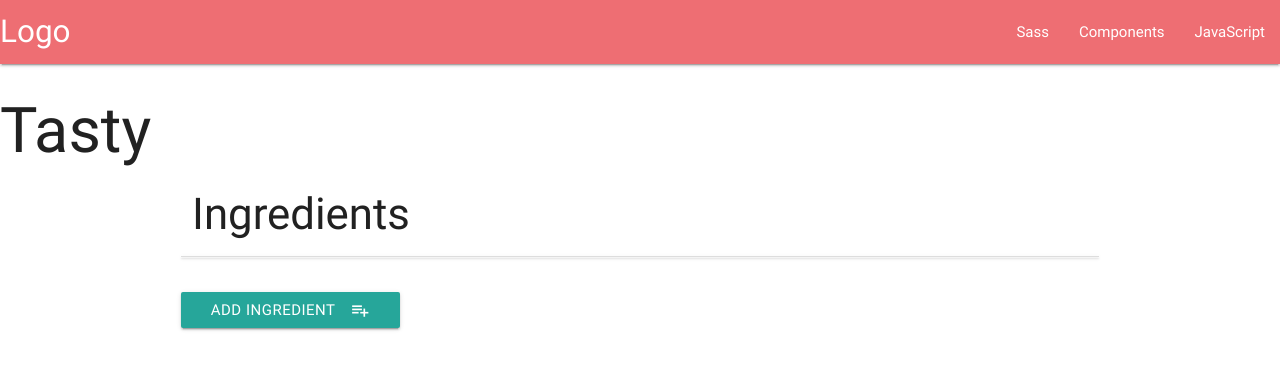
After one commit to Deoh/juice_and_blend, a Flask app: page /get_ingredients in a window 1280 px wide. The commit adds this page. Shown: the top 370 px of the page. Run offline with Flask 2, Linux system fonts and the light colour scheme; data that the repository does not hold is empty; some libraries are stand-ins or nearby versions.

```diff
--- a/app.py
+++ b/app.py
@@ -16,6 +16,7 @@ app.config["MONGO_DBNAME"] = "recipe_book"
 
 mongo = PyMongo(app)
 
+#------------------------Drinks----------------------
 
 @app.route('/')
 @app.route('/get_drink')
@@ -34,7 +35,9 @@ def add_drink():
 @app.route('/insert_drink', methods=['POST'])
 def insert_drink():
     drink = mongo.db.drink
-   #drink.insert_one(request.form.to_dict())
+    #come back to this
+    #ingredients = mongo.db.ingredients
+    #drink.insert(request.form.to_dict())
     #drink.insert_one(request.form.to_dict(flat=False))
 
     drink.insert_one({
@@ -49,6 +52,11 @@ def insert_drink():
         'low_energy_sport': request.form.to_dict()['low_energy_sport'],
         'endurance_activities': request.form.to_dict()['endurance_activities']
     })
+    #come back to this
+    ingredients.insert({
+        'ingredient_name': request.form.to_dict()['ingredient_name'][-1],
+    })
+
     return redirect(url_for('get_drink'))
 
 
@@ -84,6 +92,44 @@ def remove_drink(drink_id):
     mongo.db.drink.remove({'_id': ObjectId(drink_id)})
     return redirect(url_for('get_drink'))
 
+#------------------------Ingredients----------------------
+
+@app.route('/get_ingredients')
+def get_ingredients():
+    return render_template('ingredients.html',
+                           ingredients=mongo.db.ingredients.find())
+
+
+@app.route('/edit_ingredient/<ingredient_id>')
+def edit_ingredient(ingredient_id):
+    the_ingredient = mongo.db.ingredients.find_one({"_id": ObjectId(ingredient_id)})
+    return render_template('editIngredient.html', ingredient=the_ingredient)
+
+
+@app.route('/update_ingredient/<ingredient_id>', methods=["POST"])
+def update_ingredient(ingredient_id):
+    mongo.db.ingredients.update(
+        {'_id': ObjectId(ingredient_id)},
+        {'ingredient_name': request.form.get('ingredient_name')})
+    return redirect(url_for('get_ingredients'))
+
+
+@app.route('/delete_ingredient/<ingredient_id>')
+def delete_ingredient(ingredient_id):
+    mongo.db.ingredients.remove({'_id': ObjectId(ingredient_id)})
+    return redirect(url_for('get_ingredients'))
+
+
+@app.route('/insert_ingredient', methods=['POST'])
+def insert_ingredient():
+    category_doc = {'ingredient_name': request.form.get('ingredient_name')}
+    mongo.db.ingredients.insert_one(category_doc)
+    return redirect(url_for('get_ingredients'))
+
+
+@app.route('/add_ingredient')
+def add_ingredient():
+    return render_template('addIngredient.html')
 
 if __name__ == '__main__':
     app.run(host=os.environ.get('IP'),
--- a/templates/base.html
+++ b/templates/base.html
@@ -14,6 +14,18 @@
 </head>
 
 <body>
+    <header>
+        <nav>
+            <div class="nav-wrapper">
+                <a href="#" class="brand-logo">Logo</a>
+                <ul id="nav-mobile" class="right hide-on-med-and-down">
+                    <li><a href="sass.html">Sass</a></li>
+                    <li><a href="badges.html">Components</a></li>
+                    <li><a href="collapsible.html">JavaScript</a></li>
+                </ul>
+            </div>
+        </nav>
+    </header>
 	<h1>Tasty</h1>
     <div class="container">
         {% block content %}
@@ -26,7 +38,6 @@
 		$(document).ready(function(){
             $('.collapsible').collapsible();
             $('select').material_select();
-
 
             // switch input
             $('#general_fitness').click(function(){
--- a/templates/editDrink.html
+++ b/templates/editDrink.html
@@ -70,8 +70,9 @@
 			</div>
 			<div class="switch col s12 m6 l2">
 				<label>
+                    <input id="aerobic_exerciseH" name="aerobic_exercise" type="hidden" value="false" >
                     {% if drink.aerobic_exercise %}
-                    <input id="aerobic_exercise" name="aerobic_exercise" type="checkbox" checked>
+                    <input id="aerobic_exercise" name="aerobic_exercise" type="checkbox" value='true' checked>
                     {% else %}
                     <input id="aerobic_exercise" name="aerobic_exercise" type="checkbox">
                     {% endif %}
--- /dev/null
+++ b/templates/ingredients.html
@@ -0,0 +1,27 @@
+{% extends 'base.html' %}
+{% block content %}
+
+<h3>Ingredients</h3>
+<div class="row">
+    <ul class="collapsible" data-collapsible="accordion">
+        {% for ing in ingredients %}
+        <li>
+            <div class="collapsible-header">
+                <a href="{{url_for('delete_ingredient', ingredient_id=ing._id)}}" class="waves-effect waves-light btn btn_small">Del</a>
+                <a href="{{url_for('edit_ingredient', ingredient_id=ing._id)}}" class="waves-effect waves-light btn btn_small blue">Edit</a>
+
+                <div class="task_header">
+                    <strong>{{ing.ingredient_name}}</strong>
+                </div>
+            </div>
+        </li>
+        {% endfor %}
+    </ul>
+</div>
+<div class="row">
+    <a href="{{url_for('add_ingredient')}}" class="waves-effect waves-light btn">
+        <i class="material-icons right">playlist_add</i>Add Ingredient
+    </a>
+</div>
+
+{% endblock %}
```
Also changed, not shown: templates/addDrink.html (+5 -6 lines), templates/addIngredient.html (added, +23 -0 lines), templates/drink.html (+20 -17 lines), templates/editIngredient.html (added, +23 -0 lines).
